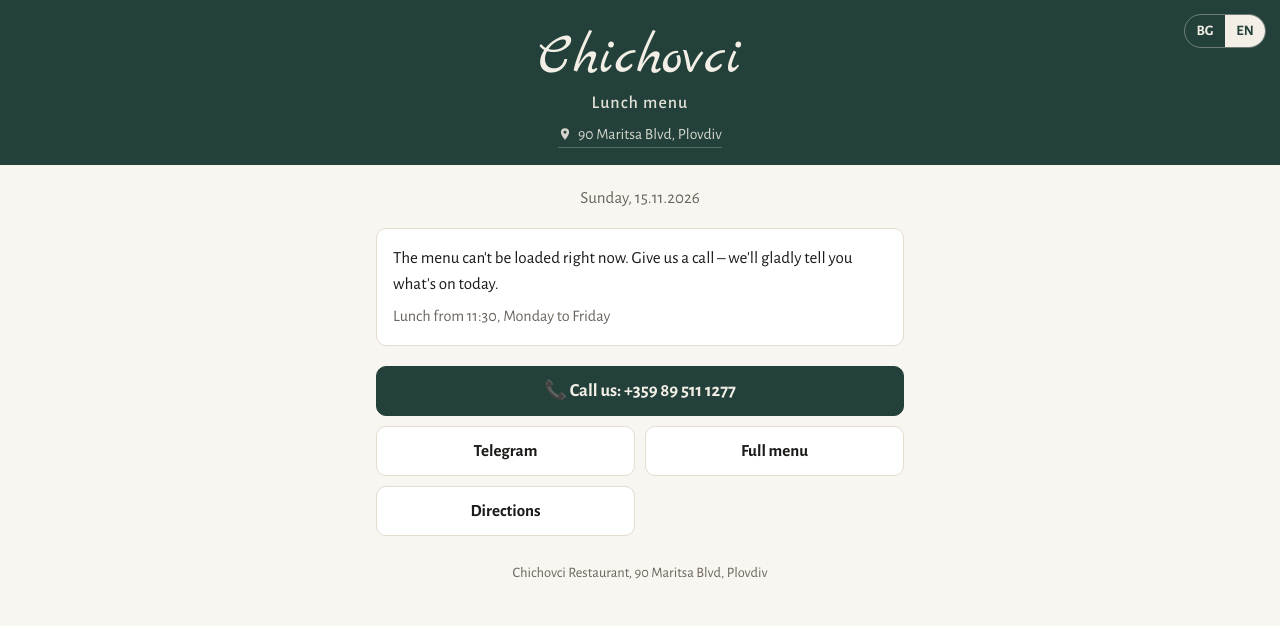
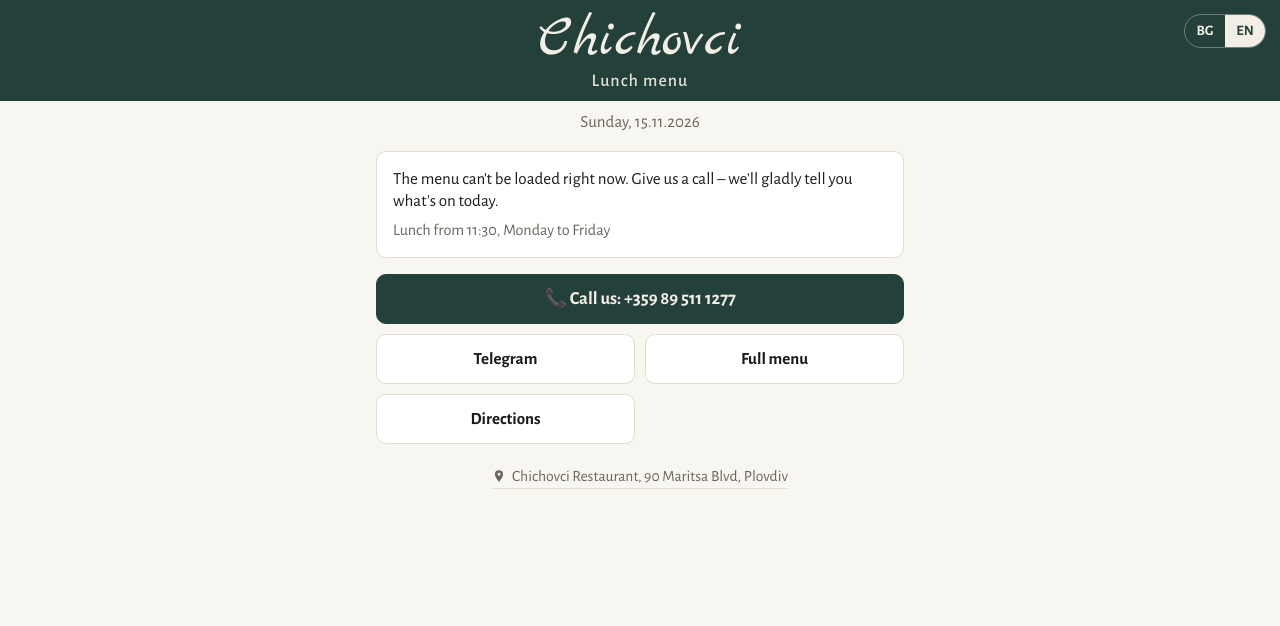
Before and after one commit to chichovci/lunch, a plain HTML site: page index.html in a window 1280 px wide. Drawn offline with nearby package versions, Linux system fonts and the light colour scheme; no server answers.

Commit message:
Lunch page: compact rows, address moved to footer

```diff
--- a/index.html
+++ b/index.html
@@ -22,48 +22,48 @@
   }
   *{box-sizing:border-box}
   html,body{margin:0;background:var(--linen);color:var(--ink);
-    font:17px/1.5 "Alegreya Sans",system-ui,-apple-system,"Segoe UI",Roboto,Arial,sans-serif}
+    font:17px/1.3 "Alegreya Sans",system-ui,-apple-system,"Segoe UI",Roboto,Arial,sans-serif}
   a{color:inherit}
   :focus-visible{outline:2px solid var(--brass);outline-offset:3px;border-radius:4px}
 
   /* ---- Горна част ---- */
   .hero{background:var(--pine);color:var(--pine-ink);text-align:center;position:relative;
-    padding:14px 16px 16px}
+    padding:6px 16px 8px}
   .lang{position:absolute;top:14px;right:14px;display:flex;border:1px solid rgba(243,239,230,.35);
     border-radius:999px;overflow:hidden}
   .lang button{border:0;background:transparent;color:var(--pine-ink);padding:5px 11px;font:inherit;
     font-size:.85rem;font-weight:700;cursor:pointer;min-width:40px;min-height:32px}
   .lang button[aria-pressed="true"]{background:var(--pine-ink);color:var(--pine)}
   .brand{font-family:"Marck Script",cursive;font-weight:400;font-size:clamp(2.5rem,12vw,3.4rem);
-    line-height:1;margin:16px 0 2px;letter-spacing:.01em}
+    line-height:1;margin:6px 0 0;letter-spacing:.01em}
   .title{font-size:1.05rem;font-weight:500;letter-spacing:.06em;margin:0;opacity:.92}
-  .addr{display:inline-flex;align-items:center;gap:6px;margin-top:6px;font-size:.92rem;
-    text-decoration:none;opacity:.85;border-bottom:1px solid rgba(243,239,230,.3);padding-bottom:1px}
+  .addr{display:inline-flex;align-items:center;gap:6px;font-size:.92rem;
+    text-decoration:none;border-bottom:1px solid var(--line);padding-bottom:1px}
   .addr svg{width:14px;height:14px;flex:none}
-  .addr:hover{opacity:1}
+  .addr:hover{color:var(--ink)}
 
   /* ---- Съдържание ---- */
-  .wrap{max-width:560px;margin:0 auto;padding:18px 16px 40px}
+  .wrap{max-width:560px;margin:0 auto;padding:8px 16px 32px}
   .date{text-align:center;color:var(--muted);font-size:1rem;margin:2px 0 4px}
 
-  section.cat{margin-top:26px}
-  section.cat + section.cat{margin-top:22px;padding-top:22px;position:relative}
+  section.cat{margin-top:8px}
+  section.cat + section.cat{margin-top:10px;padding-top:10px;position:relative}
   section.cat + section.cat::before{ /* разделител между категориите: линия с ромбче */
     content:"";position:absolute;top:0;left:0;right:0;height:1px;background:var(--line)}
   section.cat + section.cat::after{
     content:"";position:absolute;top:-5px;left:50%;width:9px;height:9px;margin-left:-5px;
     background:var(--shevitsa);transform:rotate(45deg);box-shadow:0 0 0 4px var(--linen)}
-  .cat h2{font-family:"Marck Script",cursive;font-weight:400;font-size:2rem;line-height:1.1;
-    color:var(--pine);margin:0 0 8px}
+  .cat h2{font-family:"Marck Script",cursive;font-weight:400;font-size:1.55rem;line-height:1.05;
+    color:var(--pine);margin:0 0 2px}
   @media (prefers-color-scheme: dark){ .cat h2{color:#9CC3B3} }
 
   ul{list-style:none;margin:0;padding:0}
-  li{padding:7px 0}
+  li{padding:2px 0}
   .row{display:flex;align-items:baseline;gap:8px}
   .name{font-weight:500;font-size:1.06rem}
   .lead{flex:1;min-width:16px;border-bottom:2px dotted var(--line);transform:translateY(-4px)}
   .price{white-space:nowrap;font-variant-numeric:tabular-nums;font-weight:700}
-  .note{display:block;font-style:italic;color:var(--muted);font-size:.93rem;line-height:1.35;margin-top:1px}
+  .note{display:block;font-style:italic;color:var(--muted);font-size:.93rem;line-height:1.25;margin-top:0}
   .na{display:block;color:var(--shevitsa);font-size:.85rem;margin-top:1px}
 
   .msg{background:var(--paper);border:1px solid var(--line);border-radius:10px;padding:16px;margin:18px 0 0}
@@ -71,13 +71,13 @@
   .msg .hours{margin-top:8px;text-align:left}
 
   /* ---- Бутони ---- */
-  .btns{display:grid;grid-template-columns:1fr 1fr;gap:10px;margin-top:20px}
+  .btns{display:grid;grid-template-columns:1fr 1fr;gap:10px;margin-top:16px}
   .btn{display:flex;align-items:center;justify-content:center;gap:8px;min-height:50px;padding:10px;
     border-radius:10px;border:1px solid var(--line);background:var(--paper);color:var(--ink);
     text-decoration:none;font-weight:700;text-align:center}
   .btn.primary{grid-column:1/-1;background:var(--pine);border-color:var(--pine);color:var(--pine-ink);font-size:1.08rem}
   .btn[hidden]{display:none}
-  footer{color:var(--muted);font-size:.85rem;margin-top:26px;text-align:center}
+  footer{color:var(--muted);font-size:.85rem;margin-top:22px;text-align:center}
   .skeleton{color:var(--muted);padding:18px 0;text-align:center}
 </style>
 </head>
@@ -89,10 +89,6 @@
   </div>
   <div class="brand" data-t="brand"></div>
   <h1 class="title" data-t="title"></h1>
-  <a class="addr" id="addr" href="https://www.google.com/maps/search/?api=1&amp;query=%D0%A0%D0%B5%D1%81%D1%82%D0%BE%D1%80%D0%B0%D0%BD%D1%82%20%D0%A7%D0%B8%D1%87%D0%BE%D0%B2%D1%86%D0%B8%20%D0%9F%D0%BB%D0%BE%D0%B2%D0%B4%D0%B8%D0%B2&amp;query_place_id=ChIJj45PDpbRrBQRhvUfZPUjuBg" target="_blank" rel="noopener">
-    <svg viewBox="0 0 24 24" aria-hidden="true"><path fill="currentColor" d="M12 2a7 7 0 0 0-7 7c0 5.2 7 13 7 13s7-7.8 7-13a7 7 0 0 0-7-7zm0 9.5A2.5 2.5 0 1 1 12 6.5a2.5 2.5 0 0 1 0 5z"/></svg>
-    <span data-t="place"></span>
-  </a>
 </header>
 
 <div class="wrap">
@@ -109,7 +105,10 @@
     <a class="btn" id="b-map" target="_blank" rel="noopener" href="https://www.google.com/maps/search/?api=1&amp;query=%D0%A0%D0%B5%D1%81%D1%82%D0%BE%D1%80%D0%B0%D0%BD%D1%82%20%D0%A7%D0%B8%D1%87%D0%BE%D0%B2%D1%86%D0%B8%20%D0%9F%D0%BB%D0%BE%D0%B2%D0%B4%D0%B8%D0%B2&amp;query_place_id=ChIJj45PDpbRrBQRhvUfZPUjuBg"></a>
   </nav>
 
-  <footer data-t="footer"></footer>
+  <footer><a class="addr" id="addr" href="https://www.google.com/maps/search/?api=1&amp;query=%D0%A0%D0%B5%D1%81%D1%82%D0%BE%D1%80%D0%B0%D0%BD%D1%82%20%D0%A7%D0%B8%D1%87%D0%BE%D0%B2%D1%86%D0%B8%20%D0%9F%D0%BB%D0%BE%D0%B2%D0%B4%D0%B8%D0%B2&amp;query_place_id=ChIJj45PDpbRrBQRhvUfZPUjuBg" target="_blank" rel="noopener">
+    <svg viewBox="0 0 24 24" aria-hidden="true"><path fill="currentColor" d="M12 2a7 7 0 0 0-7 7c0 5.2 7 13 7 13s7-7.8 7-13a7 7 0 0 0-7-7zm0 9.5A2.5 2.5 0 1 1 12 6.5a2.5 2.5 0 0 1 0 5z"/></svg>
+    <span data-t="footer"></span>
+  </a></footer>
 </div>
 
 <script>
```
